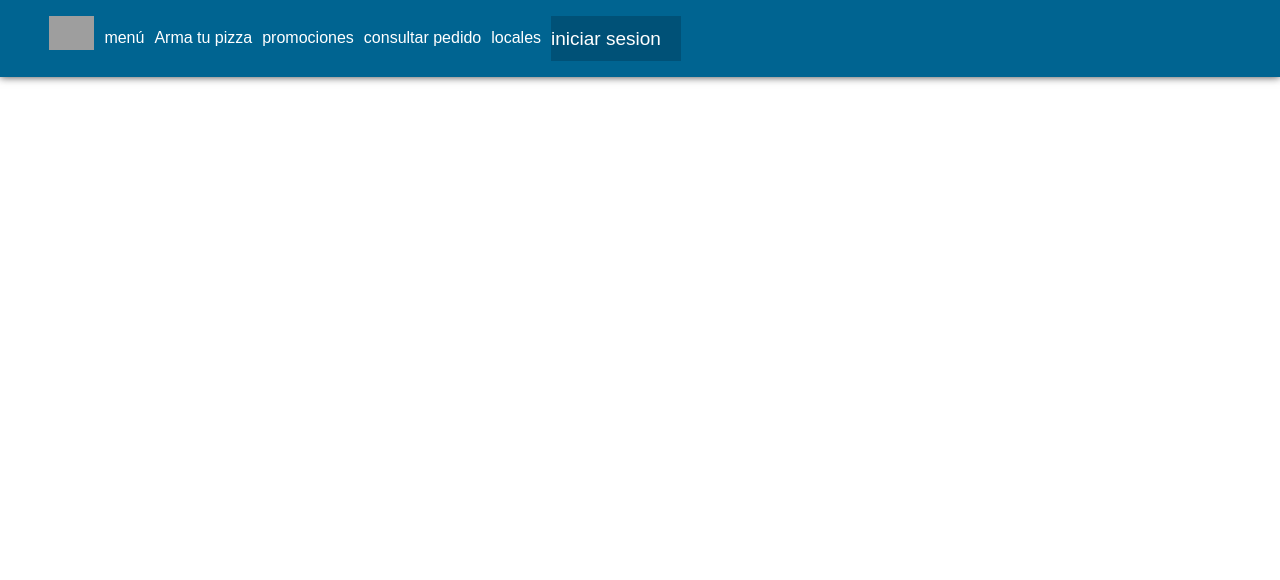
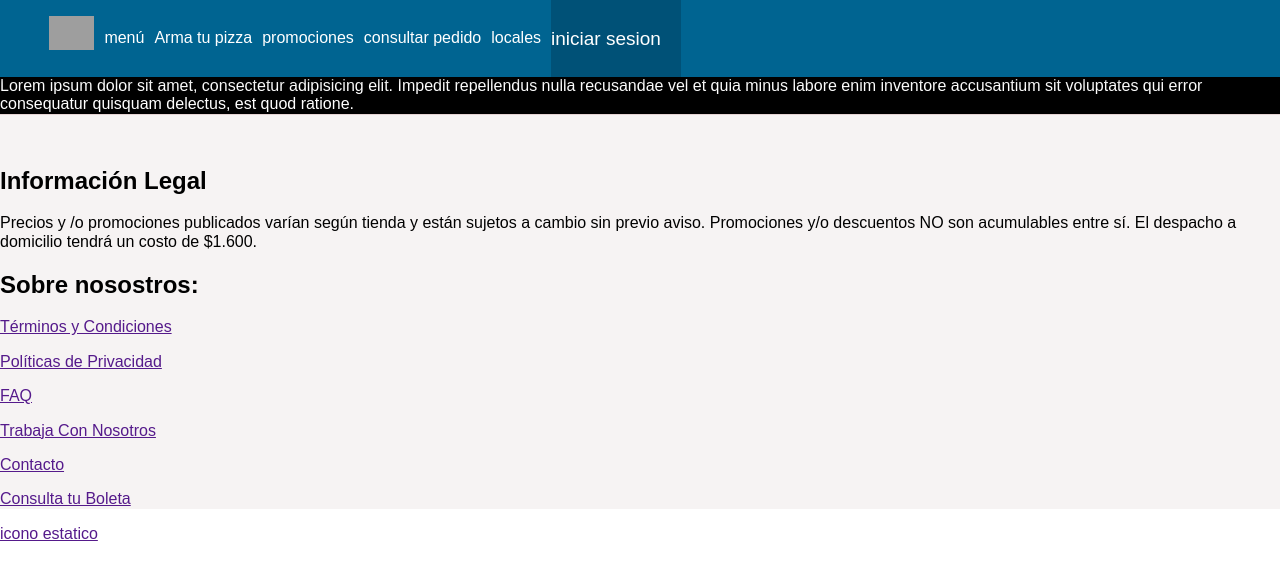
Before and after one commit to D1S01/Evaluacion1, a plain HTML site: page index.html in a window 1280 px wide. Drawn offline with nearby package versions, Linux system fonts and the light colour scheme; grey boxes are pictures that could not be loaded.

Commit message:
Third commit

```diff
--- a/css/Styles.css
+++ b/css/Styles.css
@@ -47,6 +47,7 @@ nav a{
     display: flex;
     list-style: none;
     justify-content: center;
+    margin: 0;
 }
 .navlinks li{
     margin-right: 1rem;
@@ -64,3 +65,20 @@ img{
     display: flex;
     font-family: arial;
 }
+/*inicio main*/
+main{
+    background-color: black;
+    margin-top: 7.7rem;
+    color: white;
+}
+/*fin main*/
+
+/*inicio footer*/
+footer{
+    width: 100%;
+    margin: 0px auto;
+    padding-top: 2.5%;
+    border-top: 1px solid #e5d3d3;
+    background: #f6f3f3;
+}
+/*fin footer*/
--- a/index.html
+++ b/index.html
@@ -1,11 +1,14 @@
 <!DOCTYPE html>
 <html lang="en">
   <head>
-    <meta charset="UTF-8">
-    <meta http-equiv="X-UA-Compatible" content="IE=edge">
-    <meta name="viewport" content="width=device-width, initial-scale=1.0">
-    <link rel="stylesheet" href="https://necolas.github.io/normalize.css/8.0.1/normalize.css">
-    <link rel="stylesheet" href="css/Styles.css">
+    <meta charset="UTF-8" />
+    <meta http-equiv="X-UA-Compatible" content="IE=edge" />
+    <meta name="viewport" content="width=device-width, initial-scale=1.0" />
+    <link
+      rel="stylesheet"
+      href="https://necolas.github.io/normalize.css/8.0.1/normalize.css"
+    />
+    <link rel="stylesheet" href="css/Styles.css" />
     <title>Document</title>
   </head>
   <body>
@@ -15,34 +18,27 @@
           <li class="navimg alignItemsCenter">
             <div class="logo">
               <a href="#">
-                            <img src="https://www.dominospizza.cl/assets/logos/logo-dominos-con-borde-15c377d0e64717c3d0e0361ff150b878eb8d1a0e0f0bb89f0e7417a81728f2da.png" alt="dominos logo">
+                <img
+                  src="https://www.dominospizza.cl/assets/logos/logo-dominos-con-borde-15c377d0e64717c3d0e0361ff150b878eb8d1a0e0f0bb89f0e7417a81728f2da.png"
+                  alt="dominos logo"
+                />
               </a>
             </div>
           </li>
           <li class="alignItemsCenter">
-                    <a href="">
-                        menú
-                    </a>
+            <a href=""> menú </a>
           </li>
           <li class="alignItemsCenter">
-                    <a href="">
-                        Arma tu pizza
-                    </a>
+            <a href=""> Arma tu pizza </a>
           </li>
           <li class="alignItemsCenter">
-                    <a href="">
-                        promociones
-                    </a>
+            <a href=""> promociones </a>
           </li>
           <li class="alignItemsCenter">
-                    <a href="">
-                        consultar pedido
-                    </a>
+            <a href=""> consultar pedido </a>
           </li>
           <li class="alignItemsCenter">
-                    <a href="">
-                        locales
-                    </a>
+            <a href=""> locales </a>
           </li>
           <span class="sesionCompra alignItemsCenter">
             <li class="navlinks alignItemsCenter">
@@ -56,11 +52,47 @@
       </nav>
     </header>
     <main>
-
+      <div>
+        Lorem ipsum dolor sit amet, consectetur adipisicing elit. Impedit
+        repellendus nulla recusandae vel et quia minus labore enim inventore
+        accusantium sit voluptates qui error consequatur quisquam delectus, est
+        quod ratione.
+      </div>
     </main>
 
     <footer>
-
+      <div class="contenedorFooter">
+        <div class="infoLegal">
+          <h2>Información Legal</h2>
+          <p>
+            Precios y /o promociones publicados varían según tienda y están
+            sujetos a cambio sin previo aviso. Promociones y/o descuentos NO son
+            acumulables entre sí. El despacho a domicilio tendrá un costo de
+            $1.600.
+          </p>
+        </div>
+        <div class="sobreNosotros">
+            <h2>Sobre nosostros:</h2>
+            <p>
+                <a href="">Términos y Condiciones</a>
+            </p>
+            <p>
+                <a href="">Políticas de Privacidad</a>
+            </p>
+            <p>
+                <a href="">FAQ</a>
+            </p>
+            <p>
+                <a href="">Trabaja Con Nosotros</a>
+            </p>
+            <p>
+                <a href="">Contacto</a>
+            </p>
+            <p>
+                <a href="">Consulta tu Boleta</a>
+            </p>
+        </div>
+      </div>
     </footer>
 
     <div class="whatsappIcon">
```
Lines whose indentation alone changed are shown as unchanged.
